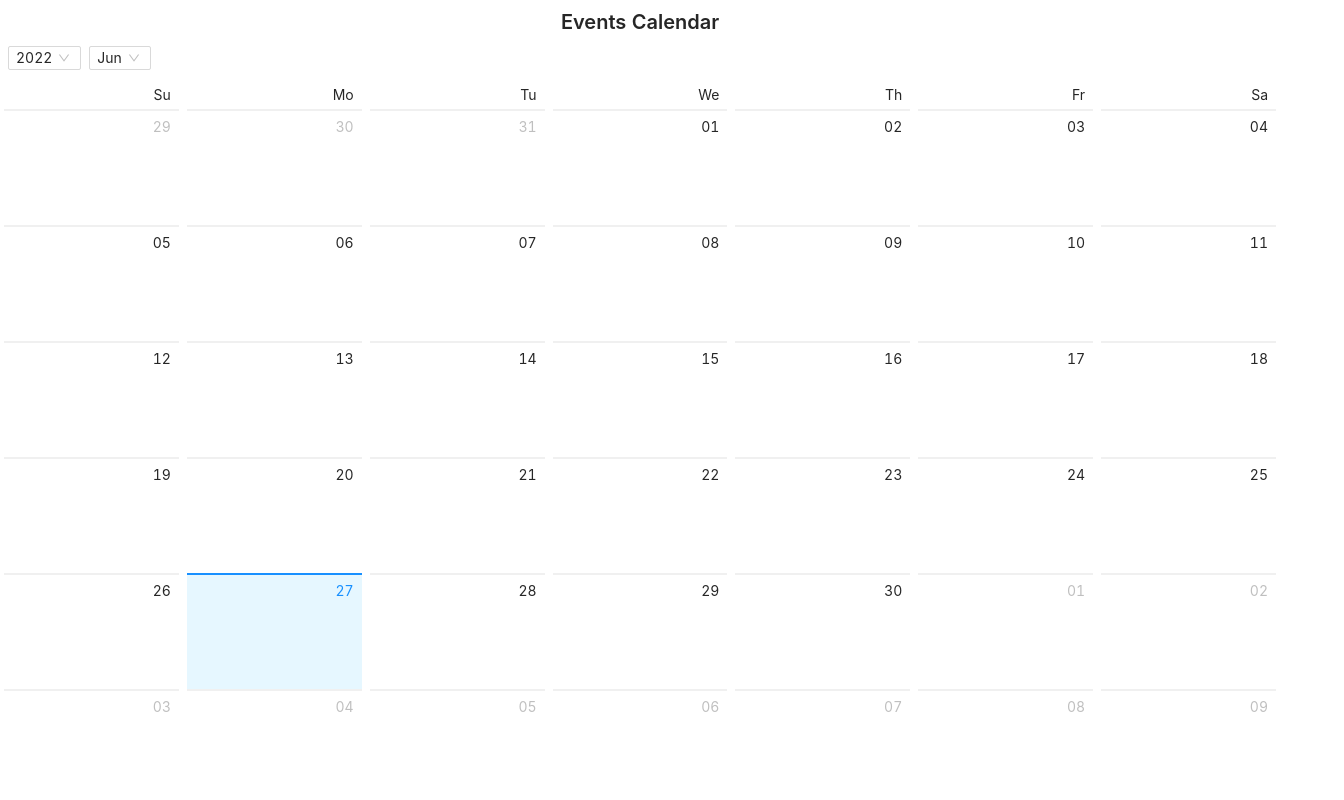
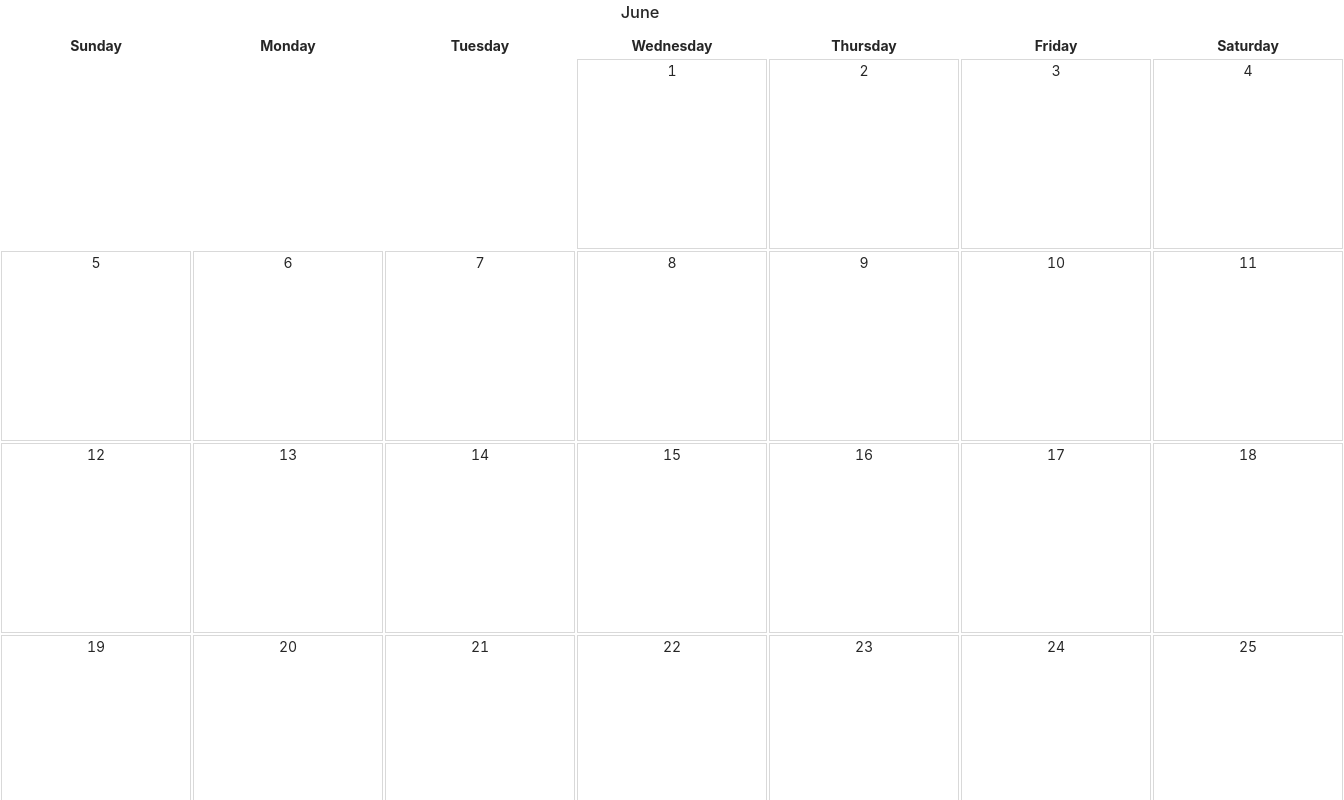
Before and after one commit to iamsaim/innroad-calendar, a React (Create React App) app: page / in a window 1280 px wide. Shown: the top 800 px of the page, 1344 px wide, since content can reach past the window. Built offline with nearby package versions, Linux system fonts and the light colour scheme.

Commit message:
removed antd for calendar

```diff
--- a/src/Components/CalendarPicker/Calendar.css
+++ b/src/Components/CalendarPicker/Calendar.css
@@ -17,3 +17,25 @@
 .notes-month section {
   font-size: 28px;
 }
+
+table{
+  width: 100%;
+}
+
+.day{
+  width: 190px;
+  height: 190px;
+  border:1px solid #00000026;
+}
+
+.currentDay{
+  width: 190px;
+  height: 190px;
+  border:1px solid black;
+  background: #eaeaf3;
+}
+
+.events .ant-badge-status {
+  white-space: break-spaces !important;
+
+}
--- a/src/Components/CalendarPicker/CalendarPicker.js
+++ b/src/Components/CalendarPicker/CalendarPicker.js
@@ -1,11 +1,21 @@
 import React from 'react';
 import 'antd/dist/antd.css';
 import './Calendar.css'
-import { Badge, Calendar, Select, Typography, Row, Col } from 'antd';
+import { Badge } from 'antd';
+import moment from 'moment';
+
+const MAX_NO_OF_WEEK = 5;
+const MAX_DAYS_IN_WEEK = 7;
+const monthNames = ["January", "February", "March", "April", "May", "June",
+    "July", "August", "September", "October", "November", "December"
+];
 
 const CalendarPicker = ({ setEventDate, events, setShowModalForm }) => {
 
-
+    let date = new Date(), y = date.getFullYear(), m = date.getMonth();
+    let firstDay = new Date(y, m, 1);
+    let lastDay = new Date(y, m + 1, 0);
+    let CurrentDay = 0;
 
     const getListData = (value) => {
         let listData;
@@ -17,12 +27,12 @@ const CalendarPicker = ({ setEventDate, events, setShowModalForm }) => {
 
     const dateCellRender = (value) => {
 
-        const listData = getListData(value);
+        const listData = getListData(new moment(new Date().setDate(value)));
         return (
 
             <ul className="events">
                 {listData.map((item) => (
-                    <li key={item.content} >
+                    <li key={item.content}>
                         <Badge status={item.type} text={item.content} />
                     </li>
                 ))}
@@ -31,83 +41,78 @@ const CalendarPicker = ({ setEventDate, events, setShowModalForm }) => {
         );
     };
 
-    const onSelect = (value) => {
+    const handleClick = (clickDate) => {
 
-        setEventDate(value);
+
+        setEventDate(clickDate);
         setShowModalForm(true);
     };
 
-    return <Calendar
-        dateCellRender={dateCellRender}
-        onSelect={onSelect}
-        headerRender={({ value, type, onChange, onTypeChange }) => {
-            const start = 0;
-            const end = 12;
-            const monthOptions = [];
+    const RenderWeek = () => {
 
-            const current = value.clone();
-            const localeData = value.localeData();
-            const months = [];
-            for (let i = 0; i < 12; i++) {
-                current.month(i);
-                months.push(localeData.monthsShort(current));
-            }
-            for (let index = start; index < end; index++) {
-                monthOptions.push(
-                    <Select.Option className="month-item" key={`${index}`}>
-                        {months[index]}
-                    </Select.Option>,
-                );
-            }
-            const month = value.month();
 
-            const year = value.year();
-            const options = [];
-            for (let i = year - 10; i < year + 10; i += 1) {
-                options.push(
-                    <Select.Option key={i} value={i} className="year-item">
-                        {i}
-                    </Select.Option>,
-                );
-            }
-            return (
-                <div style={{ padding: 8 }}>
-                    <Typography.Title level={4}>Events Calendar</Typography.Title>
-                    <Row gutter={8}>
+        return <tr>
+            {(function (rows, i, len) {
+                while (i <= len) {
+                    if (i === firstDay.getDay() + 1 && CurrentDay === 0) {
+                        CurrentDay = 1;
+                    }
+                    if (CurrentDay == 0) {
+                        rows.push(<td>
 
-                        <Col>
-                            <Select
-                                size="small"
-                                dropdownMatchSelectWidth={false}
-                                className="my-year-select"
-                                onChange={newYear => {
-                                    const now = value.clone().year(Number(newYear));
-                                    onChange(now);
-                                }}
-                                value={String(year)}
-                            >
-                                {options}
-                            </Select>
-                        </Col>
-                        <Col>
-                            <Select
-                                size="small"
-                                dropdownMatchSelectWidth={false}
-                                value={String(month)}
-                                onChange={selectedMonth => {
-                                    const newValue = value.clone();
-                                    newValue.month(parseInt(selectedMonth, 10));
-                                    onChange(newValue);
-                                }}
-                            >
-                                {monthOptions}
-                            </Select>
-                        </Col>
-                    </Row>
-                </div>
-            );
-        }}
-    />;
+
+                        </td>)
+                    }
+                    else {
+                        if (CurrentDay <= lastDay.getDate()) {
+
+                            let clickDate = new moment(new Date().setDate(CurrentDay));
+                            rows.push(<td>
+                                <div className={CurrentDay === new Date().getDate() ? "currentDay" : "day"} onClick={() => {
+                                    handleClick(clickDate)
+                                }}>
+                                    {CurrentDay}
+                                    {dateCellRender(CurrentDay)}
+                                </div>
+                            </td>)
+                        }
+
+                        CurrentDay++;
+
+                    }
+
+                    i++;
+
+                }
+                return rows;
+            })([], 1, MAX_DAYS_IN_WEEK)}
+        </tr>
+    }
+
+    return (
+        <>
+            <div><h3>{monthNames[firstDay.getMonth()]}</h3></div>
+            <table>
+                <thead>
+
+                    <th>Sunday</th><th>Monday</th><th>Tuesday</th>
+                    <th>Wednesday</th><th>Thursday</th><th>Friday</th>
+                    <th>Saturday</th>
+                </thead>
+
+                <tbody>
+                    {(function (rows, i, len) {
+                        while (i <= len) {
+                            rows.push(RenderWeek())
+                            i++;
+                        }
+                        return rows;
+                    })([], 1, MAX_NO_OF_WEEK)}
+                </tbody>
+            </table>
+
+        </>
+    )
 };
 
 export default CalendarPicker;
```
